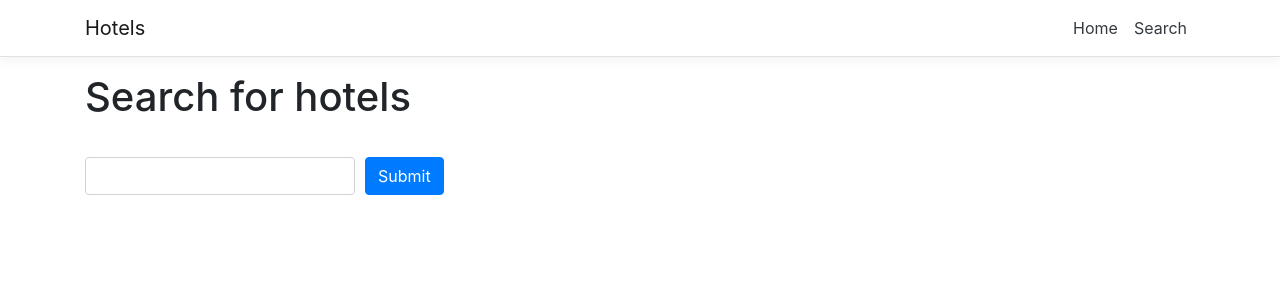
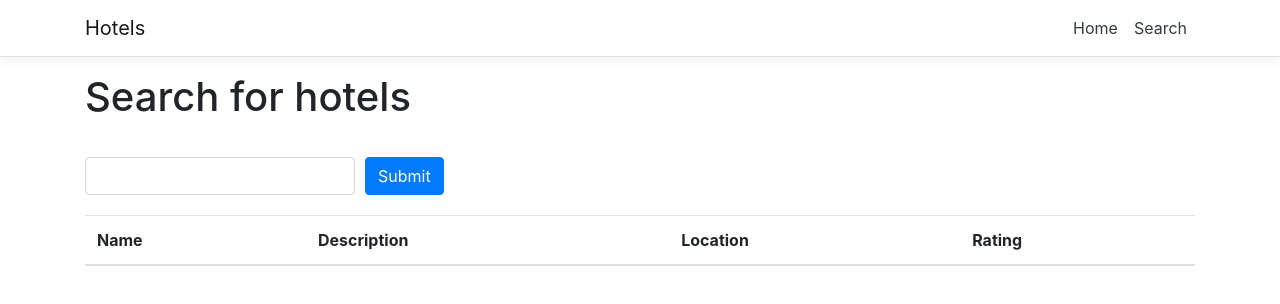
Before and after one commit to bodzilla/Hotels, a React (Create React App) app in the folder Hotels.Website/ClientApp/: page /search in a window 1280 px wide. Shown: the top 304 px of the page. Built offline with nearby package versions, Linux system fonts and the light colour scheme.

Commit message:
- Added logic for search. - Changed api endpoints to return IActionResult.

```diff
--- a/Hotels.Website/ClientApp/src/components/Search.js
+++ b/Hotels.Website/ClientApp/src/components/Search.js
@@ -9,15 +9,49 @@ export class Search extends Component {
     }
 
     handleSubmit(event) {
-        console.log(this.state.searchTerms);
+        if (!this.state.searchTerms) {
+            fetch('api/hotels')
+                .then(response => response.json())
+                .then(data => { this.setState({ hotels: data }); });
+        } else {
+            fetch(`api/hotels/name/${this.state.searchTerms}`)
+                .then(response => response.json())
+                .catch(reason => { console.log(reason); })
+                .then(data => { this.setState({ hotels: data }); });
+        }
         event.preventDefault();
+    }
+
+    static renderHotelsTable(hotels) {
+        return (
+            <table className='table table-striped'>
+                <thead>
+                    <tr>
+                        <th>Name</th>
+                        <th>Description</th>
+                        <th>Location</th>
+                        <th>Rating</th>
+                    </tr>
+                </thead>
+                <tbody>
+                    {hotels.map(hotel =>
+                        <tr key={hotel.id}>
+                            <td>{hotel.name}</td>
+                            <td>{hotel.description}</td>
+                            <td>{hotel.location}</td>
+                            <td>{hotel.rating}</td>
+                        </tr>
+                    )}
+                </tbody>
+            </table>
+        );
     }
 
     constructor(props) {
         super(props);
         this.state = {
             searchTerms: '',
-            loading: true
+            hotels: []
         };
 
         this.handleChange = this.handleChange.bind(this);
@@ -37,11 +71,14 @@ export class Search extends Component {
                 </div>
             </form >;
 
+        let table = Search.renderHotelsTable(this.state.hotels);
+
         return (
             <div>
                 <h1>Search for hotels</h1>
                 <br />
                 {contents}
+                {table}
             </div>
         );
     }
```
Also changed, not shown: 1 other file (tests, documents, lock files or other folders).
